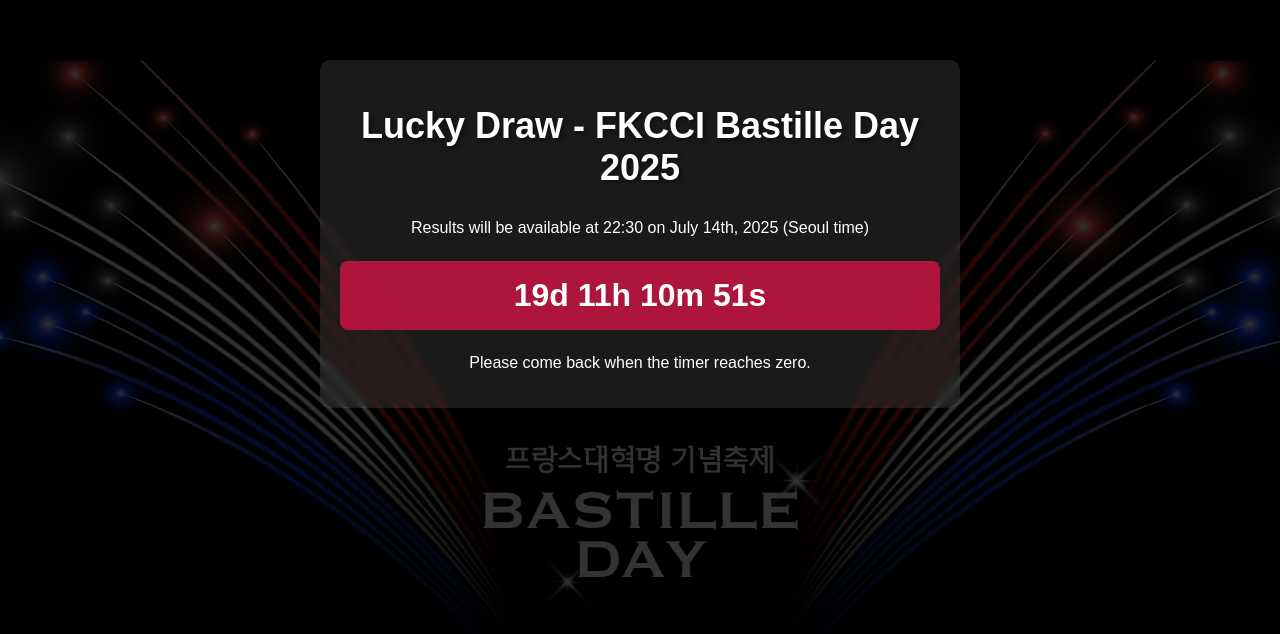
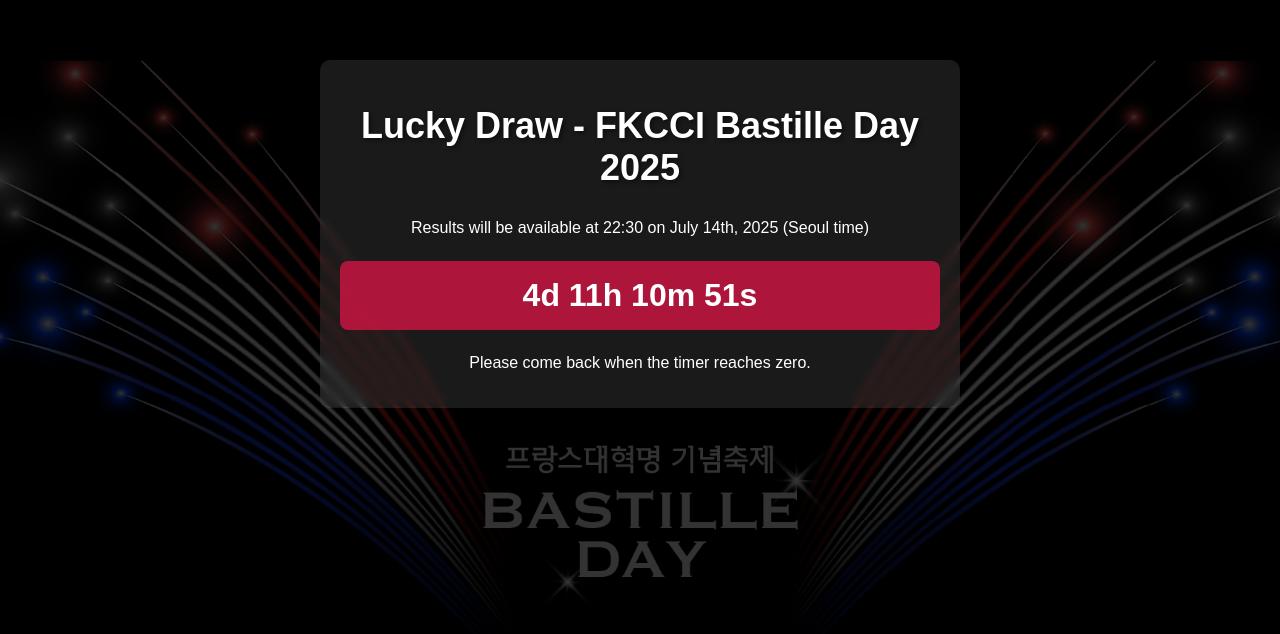
Before and after one commit to FKCCI/Lucky-draw, a website: page index.html in a window 1280 px wide. Shown: the part 166-800 px from the top of the page. Drawn offline with Linux system fonts and the light colour scheme; no server answers.

Commit message:
Update index.html

```diff
--- a/index.html
+++ b/index.html
@@ -72,7 +72,7 @@
 
     <script>
         function updateTimer() {
-            const targetDate = new Date('2025-07-29T22:00:00+09:00');
+            const targetDate = new Date('2025-07-14T22:00:00+09:00');
             const now = new Date();
             const difference = targetDate - now;
 
```
